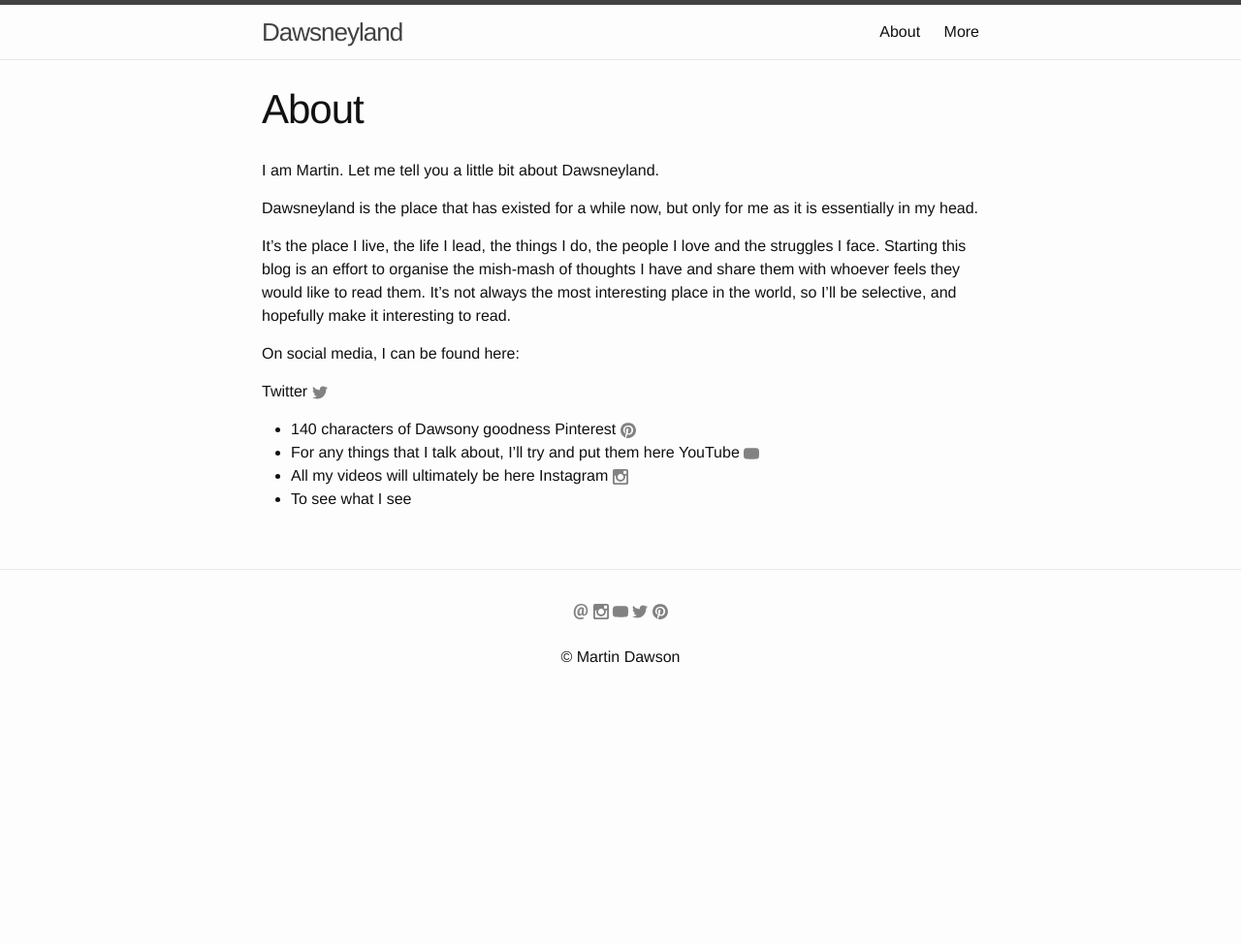
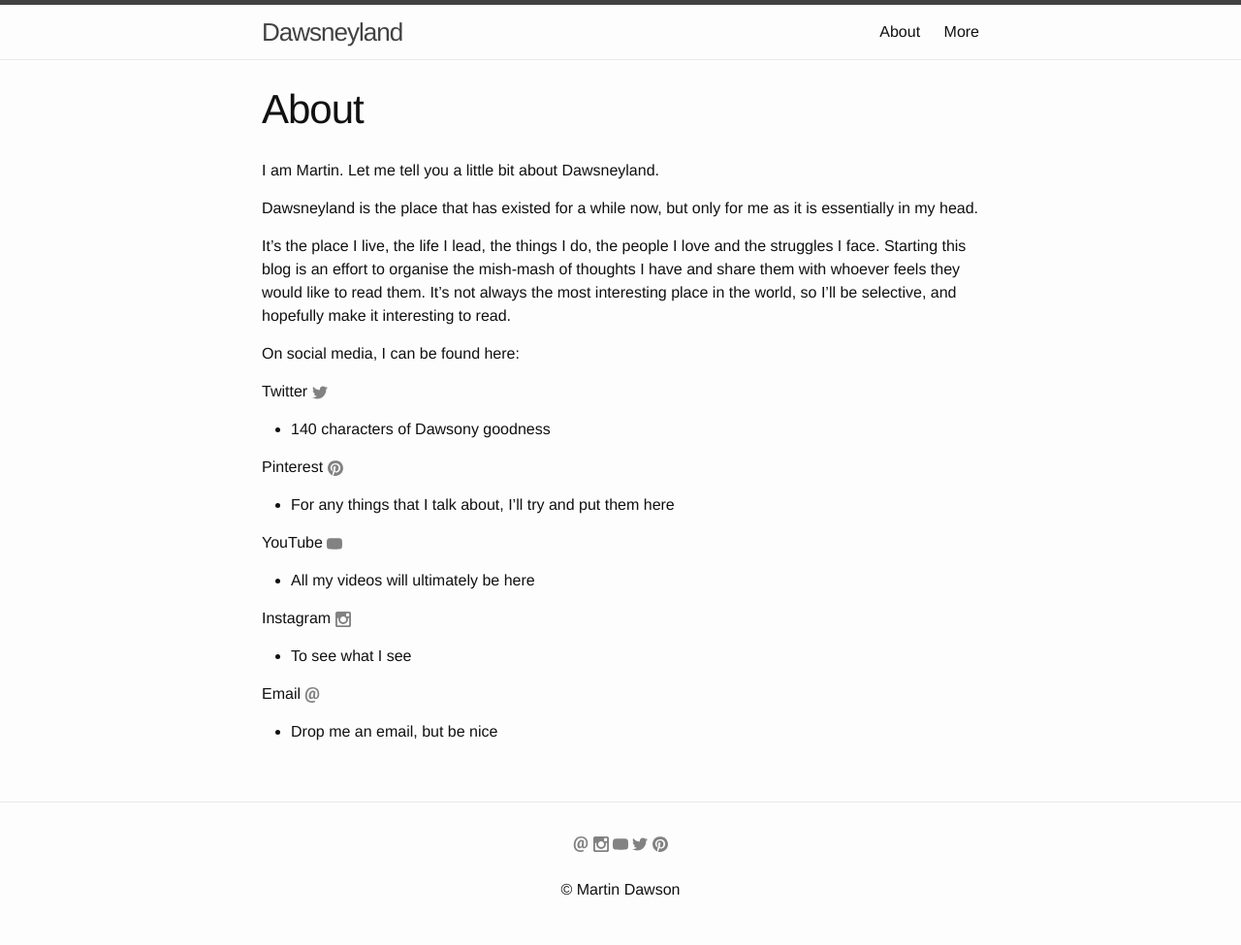
Before and after one commit to dawsneyland/formerdland, a Jekyll site: the page built from about.md, in a window 1280 px wide. Shown: the whole page at 97% size. Built offline with Jekyll 4.4.1, drawn with Linux system fonts in a browser that asks for light colours; before the commit the page ends 900 px from its top, so only the background shows below that.

Commit message:
Update about.md

```diff
--- a/about.md
+++ b/about.md
@@ -13,6 +13,11 @@ It's the place I live, the life I lead, the things I do, the people I love and t
 On social media, I can be found here:
 
 Twitter {% include icon-twitter.html username="dawsneyland" %} - 140 characters of Dawsony goodness
+
 Pinterest {% include icon-pinterest.html username="dawsneyland" %} - For any things that I talk about, I'll try and put them here
+
 YouTube {% include icon-youtube.html username="dawsneyland" %} - All my videos will ultimately be here
+
 Instagram {% include icon-instagram.html username="dawsneyland" %} - To see what I see
+
+Email {% include icon-email.html username="dawsneyland" %} - Drop me an email, but be nice
```
